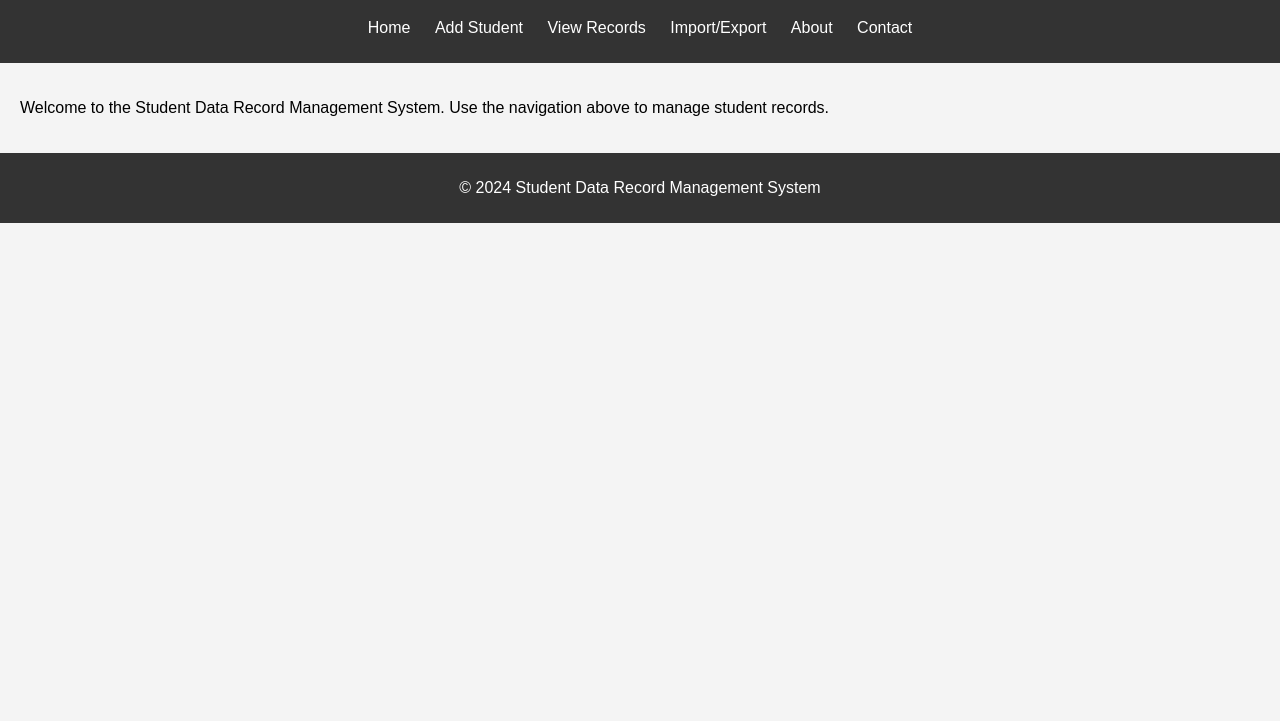
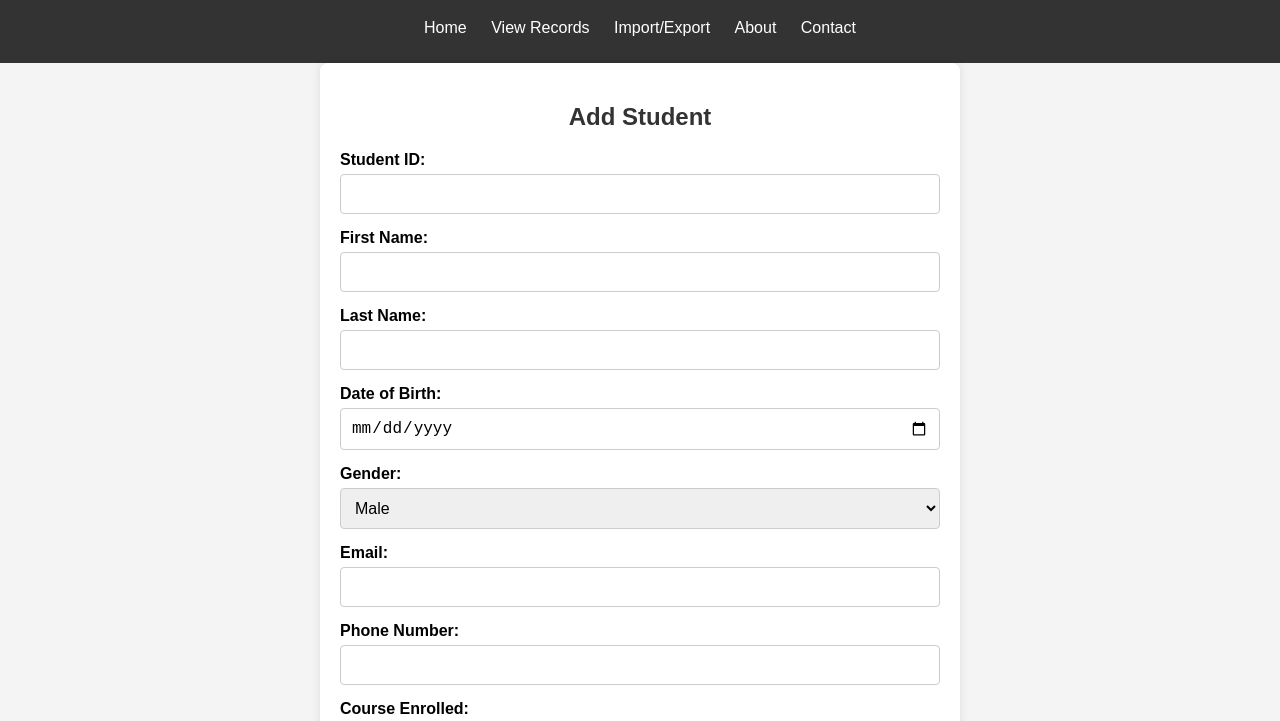
Before and after one commit to aaqib-rajpoot/School_Web, a plain HTML site: page index.html in a window 1280 px wide. Shown: the part 71-792 px from the top of the page. Drawn offline with Linux system fonts and the light colour scheme.

Commit message:
Add form

```diff
--- a/assets/css/style.css
+++ b/assets/css/style.css
@@ -29,11 +29,43 @@ nav ul li a {
 
 main {
     padding: 20px;
+    max-width: 600px;
+    margin: auto;
+    background-color: #fff;
+    border-radius: 8px;
+    box-shadow: 0 0 10px rgba(0, 0, 0, 0.1);
 }
 
-footer {
+h2 {
     text-align: center;
-    padding: 10px 0;
+    color: #333;
+}
+
+form {
+    display: flex;
+    flex-direction: column;
+}
+
+label {
+    margin-bottom: 5px;
+    font-weight: bold;
+}
+
+input, select, button {
+    margin-bottom: 15px;
+    padding: 10px;
+    font-size: 16px;
+    border-radius: 4px;
+    border: 1px solid #ccc;
+}
+
+button {
     background-color: #333;
     color: #fff;
+    cursor: pointer;
+    border: none;
 }
+
+button:hover {
+    background-color: #555;
+}
--- /dev/null
+++ b/assets/js/script.js
@@ -0,0 +1,44 @@
+document.getElementById('studentForm').addEventListener('submit', function(event) {
+    event.preventDefault();
+
+    // Get form data
+    const studentID = document.getElementById('studentID').value;
+    const firstName = document.getElementById('firstName').value;
+    const lastName = document.getElementById('lastName').value;
+    const dob = document.getElementById('dob').value;
+    const gender = document.getElementById('gender').value;
+    const email = document.getElementById('email').value;
+    const phone = document.getElementById('phone').value;
+    const course = document.getElementById('course').value;
+    const enrollmentDate = document.getElementById('enrollmentDate').value;
+
+    // Create a student object
+    const student = {
+        studentID,
+        firstName,
+        lastName,
+        dob,
+        gender,
+        email,
+        phone,
+        course,
+        enrollmentDate
+    };
+
+    // Save to local storage
+    let students = localStorage.getItem('students');
+    if (students) {
+        students = JSON.parse(students);
+    } else {
+        students = [];
+    }
+
+    students.push(student);
+    localStorage.setItem('students', JSON.stringify(students));
+
+    // Reset form
+    this.reset();
+
+    // Alert the user
+    alert('Student added successfully!');
+});
--- a/index.html
+++ b/index.html
@@ -12,19 +12,53 @@
         <nav>
             <ul>
                 <li><a href="index.html">Home</a></li>
-                <li><a href="add-student.html">Add Student</a></li>
-                <li><a href="view-records.html">View Records</a></li>
-                <li><a href="import-export.html">Import/Export</a></li>
-                <li><a href="about.html">About</a></li>
-                <li><a href="contact.html">Contact</a></li>
+                <li><a href="pages/view-records.html">View Records</a></li>
+                <li><a href="pages/import-export.html">Import/Export</a></li>
+                <li><a href="pages/about.html">About</a></li>
+                <li><a href="pages/contact.html">Contact</a></li>
             </ul>
         </nav>
     </header>
     <main>
-        <p>Welcome to the Student Data Record Management System. Use the navigation above to manage student records.</p>
+        <h2>Add Student</h2>
+        <form id="studentForm">
+            <label for="studentID">Student ID:</label>
+            <input type="text" id="studentID" name="studentID" required>
+
+            <label for="firstName">First Name:</label>
+            <input type="text" id="firstName" name="firstName" required>
+
+            <label for="lastName">Last Name:</label>
+            <input type="text" id="lastName" name="lastName" required>
+
+            <label for="dob">Date of Birth:</label>
+            <input type="date" id="dob" name="dob" required>
+
+            <label for="gender">Gender:</label>
+            <select id="gender" name="gender" required>
+                <option value="male">Male</option>
+                <option value="female">Female</option>
+                <option value="other">Other</option>
+            </select>
+
+            <label for="email">Email:</label>
+            <input type="email" id="email" name="email" required>
+
+            <label for="phone">Phone Number:</label>
+            <input type="tel" id="phone" name="phone" required>
+
+            <label for="course">Course Enrolled:</label>
+            <input type="text" id="course" name="course" required>
+
+            <label for="enrollmentDate">Enrollment Date:</label>
+            <input type="date" id="enrollmentDate" name="enrollmentDate" required>
+
+            <button type="submit">Add Student</button>
+        </form>
     </main>
     <footer>
         <p>&copy; 2024 Student Data Record Management System</p>
     </footer>
+    <script src="assets/js/script.js"></script>
 </body>
 </html>
```
